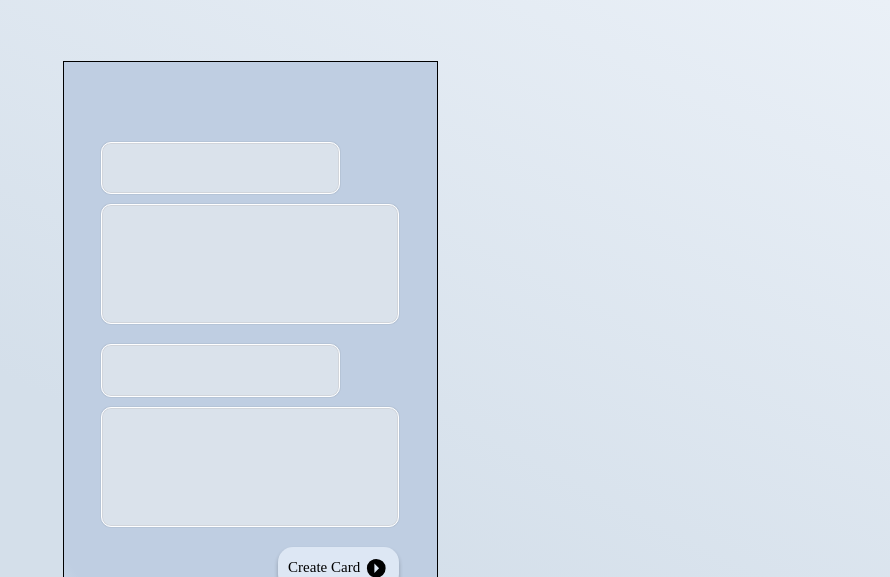
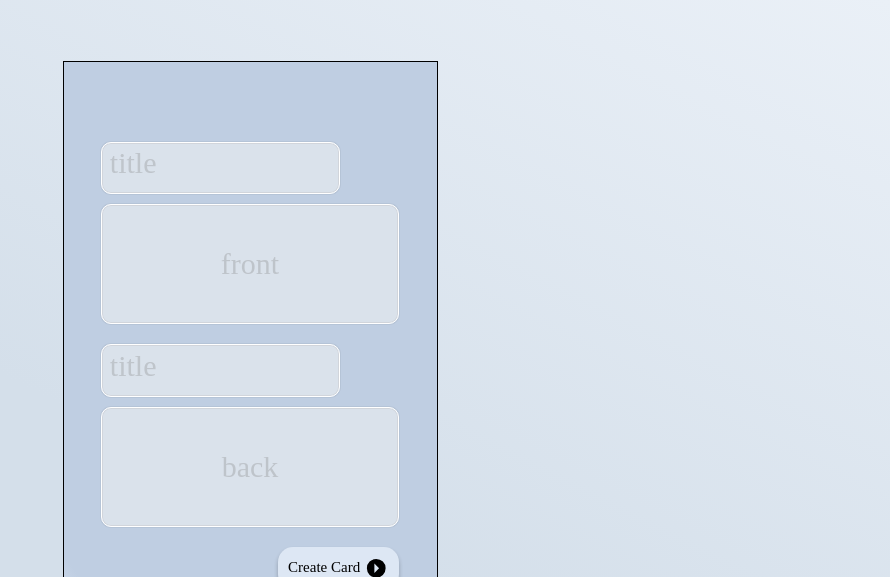
Before and after one commit to j-eick/vocab-dojo, a Next.js app: page /create-vocab in a window 1280 px wide. Shown: the top 577 px of the page, without its empty margins (390-1280 px from the left). Built offline with nearby package versions, Linux system fonts and the light colour scheme.

Commit message:
changed placerholders

```diff
--- a/src/components/Form/AddVocabForm.jsx
+++ b/src/components/Form/AddVocabForm.jsx
@@ -55,7 +55,7 @@ export default function AddVocabForm({onSubmit}) {
 				type="text"
 				name="frontSide_title"
 				variant="input_createVocabs_title"
-				// placeholder="optional"
+				placeholder="title"
 				onChange={event => {
 					setFrontTitle(event.target.value);
 				}}
@@ -67,7 +67,7 @@ export default function AddVocabForm({onSubmit}) {
 				type="text"
 				name="frontSide_description"
 				variant="input_createVocabs_text"
-				// placeholder="front"
+				placeholder="front"
 				onChange={event => {
 					setFrontDescription(event.target.value);
 				}}
@@ -79,7 +79,7 @@ export default function AddVocabForm({onSubmit}) {
 				type="text"
 				name="backSide_title"
 				variant="input_createVocabs_title"
-				// placeholder="optional"
+				placeholder="title"
 				onChange={event => {
 					setBackTitle(event.target.value);
 				}}
@@ -91,7 +91,7 @@ export default function AddVocabForm({onSubmit}) {
 				type="text"
 				name="backSide_description"
 				variant="input_createVocabs_text"
-				// placeholder="back"
+				placeholder="back"
 				onChange={event => {
 					setBackDescription(event.target.value);
 				}}
```
